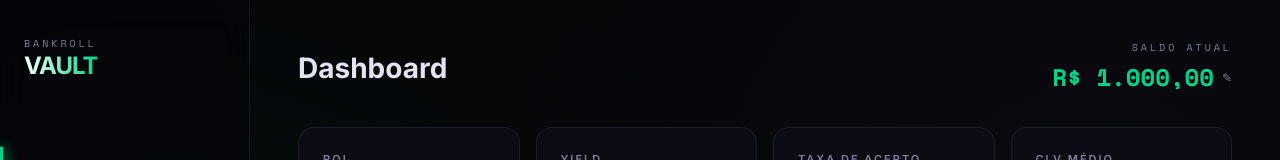
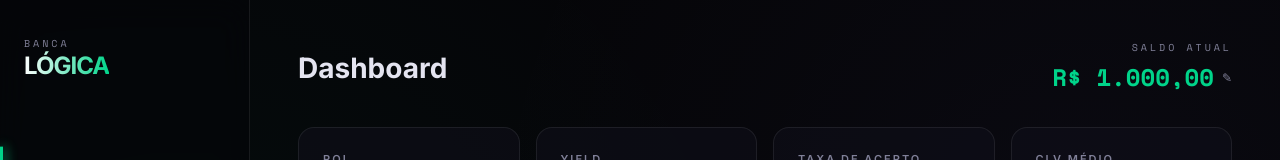
Before and after one commit to zehvistuba/bankroll-vault, a React (Vite) app: page / in a window 1280 px wide. Shown: the top 160 px of the page. Built offline with nearby package versions, Linux system fonts and the light colour scheme.

Commit message:
chore: atualizando nome provisorio para Banca Logica

```diff
--- a/index.html
+++ b/index.html
@@ -4,7 +4,7 @@
     <meta charset="UTF-8" />
     <link rel="icon" type="image/svg+xml" href="/favicon.svg" />
     <meta name="viewport" content="width=device-width, initial-scale=1.0" />
-    <title>bankroll-vault</title>
+    <title>Banca Lógica</title>
   </head>
   <body>
     <div id="root"></div>
--- a/src/App.jsx
+++ b/src/App.jsx
@@ -249,8 +249,8 @@ export default function BankrollVault() {
         <div className="sidebar-header">
           <div style={{ display: "flex", alignItems: "center", gap: 12, marginTop: 12 }}>
             <div>
-              <span className="logo-label">Bankroll</span>
-              <h1 className="logo-text">VAULT</h1>
+              <span className="logo-label">Banca</span>
+              <h1 className="logo-text">LÓGICA</h1>
             </div>
           </div>
         </div>
@@ -267,8 +267,8 @@ export default function BankrollVault() {
         <header className="app-header">
           <div style={{ display: "flex", alignItems: "center", gap: 12 }}>
             <div>
-              <span className="logo-label">Bankroll</span>
-              <h1 className="logo-text" style={{ fontSize: 20 }}>VAULT</h1>
+              <span className="logo-label">Banca</span>
+              <h1 className="logo-text" style={{ fontSize: 20 }}>LÓGICA</h1>
             </div>
           </div>
           <BalanceDisplay
```
